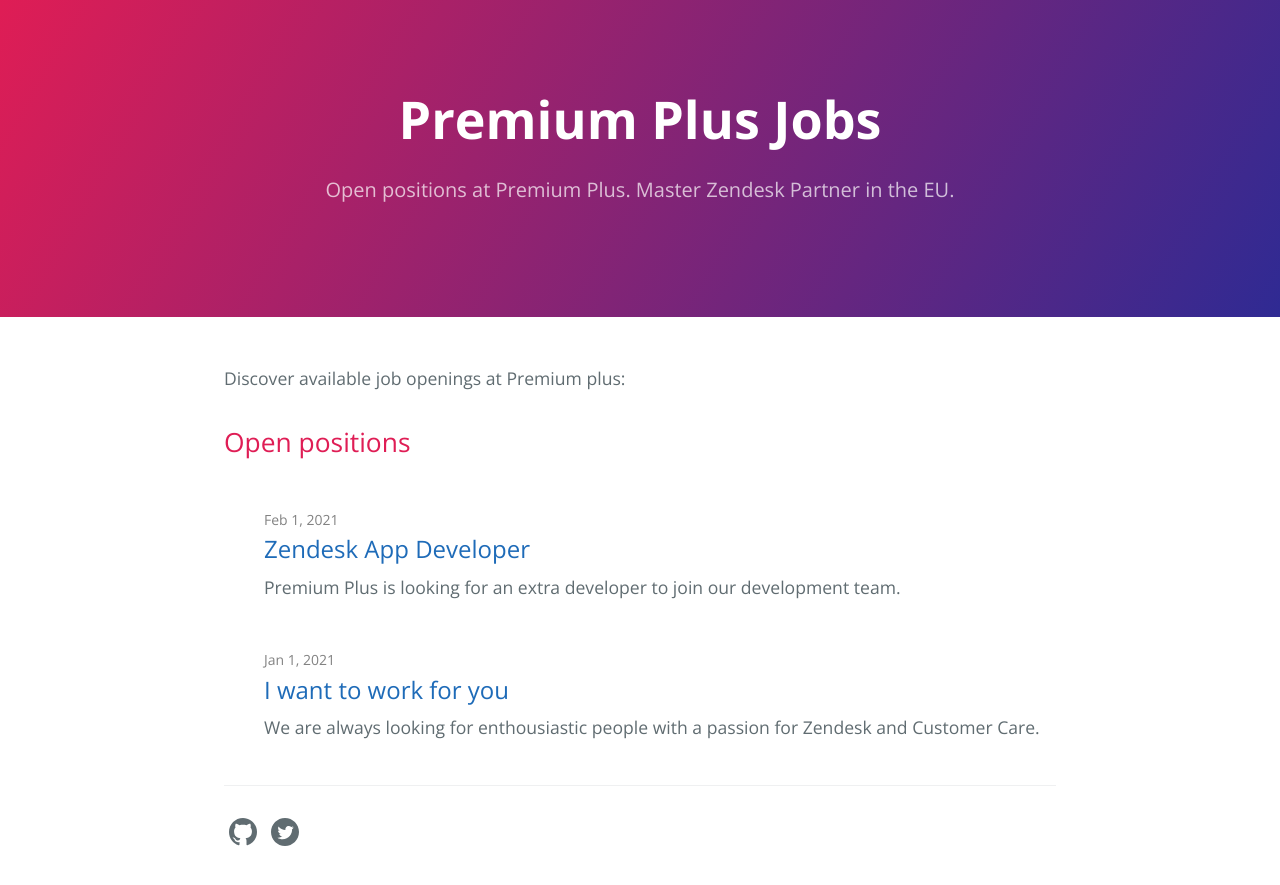
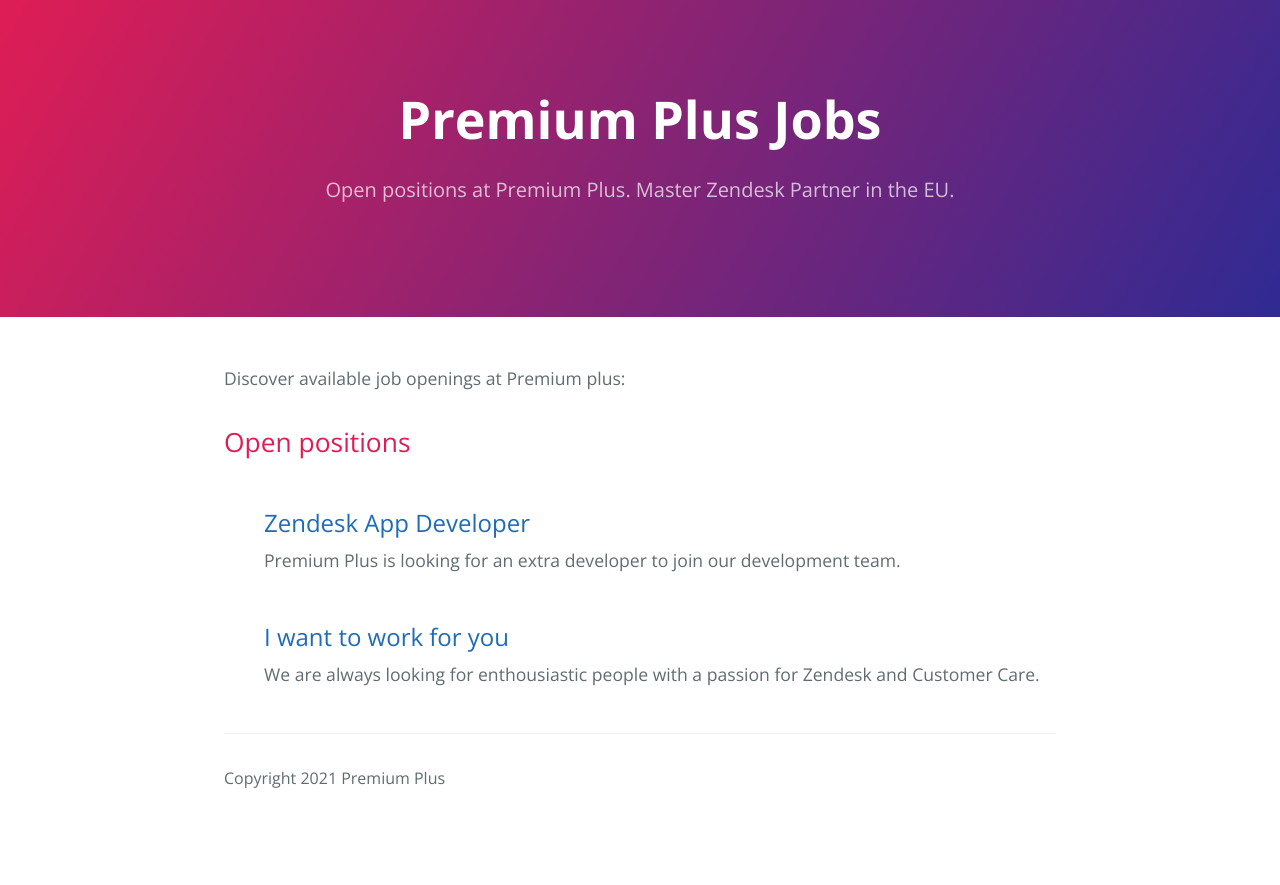
Before and after one commit to premium-plus-io/jobs, a Jekyll site: the page built from index.md, in a window 1280 px wide. Shown: the top 885 px of the page. Built offline with Jekyll 4.4.1, drawn with Linux system fonts in a browser that asks for light colours.

Commit message:
Remove clutter

```diff
--- a/_layouts/default.html
+++ b/_layouts/default.html
@@ -40,7 +40,7 @@
     <link rel="alternate" type="application/rss+xml" title="{{ site.title | escape }}" href="{{ "/feed.xml" | absolute_url }}">
     {% endif %}
 
-    <link rel="shortcut icon" href="{{ "/favicon.ico" | absolute_url }}">
+    <link rel="shortcut icon" href="{{ "/favicon.png" | absolute_url }}">
 
     <meta name="robots" content="noarchive">
 
@@ -121,41 +121,7 @@
             {{ content }}
 
             <footer class="site-footer">
-                <!-- SVG icons from https://iconmonstr.com -->
-
-                <!-- Github icon -->
-                <span class="my-span-icon">
-                    <a href="{{ site.github.owner_url }}" aria-label="{{ site.github.owner_name }}'s GitHub" title="{{ site.github.owner_name }}'s GitHub">
-                        <svg class="my-svg-icon" xmlns="http://www.w3.org/2000/svg" width="24" height="24" viewBox="0 0 24 24"><path d="M12 0c-6.626 0-12 5.373-12 12 0 5.302 3.438 9.8 8.207 11.387.599.111.793-.261.793-.577v-2.234c-3.338.726-4.033-1.416-4.033-1.416-.546-1.387-1.333-1.756-1.333-1.756-1.089-.745.083-.729.083-.729 1.205.084 1.839 1.237 1.839 1.237 1.07 1.834 2.807 1.304 3.492.997.107-.775.418-1.305.762-1.604-2.665-.305-5.467-1.334-5.467-5.931 0-1.311.469-2.381 1.236-3.221-.124-.303-.535-1.524.117-3.176 0 0 1.008-.322 3.301 1.23.957-.266 1.983-.399 3.003-.404 1.02.005 2.047.138 3.006.404 2.291-1.552 3.297-1.23 3.297-1.23.653 1.653.242 2.874.118 3.176.77.84 1.235 1.911 1.235 3.221 0 4.609-2.807 5.624-5.479 5.921.43.372.823 1.102.823 2.222v3.293c0 .319.192.694.801.576 4.765-1.589 8.199-6.086 8.199-11.386 0-6.627-5.373-12-12-12z"/></svg>
-                    </a>
-                </span>
-
-                <!-- Twitter icon -->
-                <span class="my-span-icon">
-                    <a href="https://twitter.com/{{ site.twitter.username }}" aria-label="{{ site.github.owner_name }}'s Twitter" title="{{ site.github.owner_name }}'s Twitter">
-                        <svg class="my-svg-icon" xmlns="http://www.w3.org/2000/svg" width="24" height="24" viewBox="0 0 24 24"><path d="M12 0c-6.627 0-12 5.373-12 12s5.373 12 12 12 12-5.373 12-12-5.373-12-12-12zm6.066 9.645c.183 4.04-2.83 8.544-8.164 8.544-1.622 0-3.131-.476-4.402-1.291 1.524.18 3.045-.244 4.252-1.189-1.256-.023-2.317-.854-2.684-1.995.451.086.895.061 1.298-.049-1.381-.278-2.335-1.522-2.304-2.853.388.215.83.344 1.301.359-1.279-.855-1.641-2.544-.889-3.835 1.416 1.738 3.533 2.881 5.92 3.001-.419-1.796.944-3.527 2.799-3.527.825 0 1.572.349 2.096.907.654-.128 1.27-.368 1.824-.697-.215.671-.67 1.233-1.263 1.589.581-.07 1.135-.224 1.649-.453-.384.578-.87 1.084-1.433 1.489z"/></svg>
-                    </a>
-                </span>
-
-                <!-- RSS icon -->
-                {% if site.plugins contains "jekyll-feed" %}
-                <span class="my-span-icon">
-                    <a href="{{ "/feed.xml" | absolute_url }}" aria-label="RSS feed" title="{{ site.github.owner_name }}'s RSS feed">
-                        <svg class="my-svg-icon" xmlns="http://www.w3.org/2000/svg" width="24" height="24" viewBox="0 0 24 24"><path d="M12 0c-6.627 0-12 5.373-12 12s5.373 12 12 12 12-5.373 12-12-5.373-12-12-12zm-3.374 17c-.897 0-1.626-.727-1.626-1.624s.729-1.624 1.626-1.624 1.626.727 1.626 1.624-.729 1.624-1.626 1.624zm3.885 0c-.03-3.022-2.485-5.474-5.511-5.504v-2.406c4.361.03 7.889 3.555 7.92 7.91h-2.409zm4.081 0c-.016-5.297-4.303-9.571-9.592-9.594v-2.406c6.623.023 11.985 5.384 12 12h-2.408z"/></svg>
-                    </a>
-                </span>
-                {% endif %}
-
-                <!-- Contact icon -->
-                {% assign contact_page = site.pages | where: "path", "contact.md" | first %}
-                {% if contact_page.title %}
-                <span class="my-span-icon">
-                    <a href="{{ contact_page.url | absolute_url }}" aria-label="Contact" title="Contact {{ site.github.owner_name }}">
-                        <svg class="my-svg-icon" xmlns="http://www.w3.org/2000/svg" width="24" height="24" viewBox="0 0 24 24"><path d="M12 .02c-6.627 0-12 5.373-12 12s5.373 12 12 12 12-5.373 12-12-5.373-12-12-12zm6.99 6.98l-6.99 5.666-6.991-5.666h13.981zm.01 10h-14v-8.505l7 5.673 7-5.672v8.504z"/></svg>
-                    </a>
-                </span>
-                {% endif %}
-
+            Copyright 2021 Premium Plus
             </footer>
         </section>
 
--- a/_layouts/home.html
+++ b/_layouts/home.html
@@ -14,9 +14,6 @@
     {% for post in site.posts %}
       <li>
 
-        {% assign date_format = site.cayman-blog.date_format | default: "%b %-d, %Y" %}
-        <span class="post-meta">{{ post.date | date: date_format }}</span>
-
         <h2>
           <a class="post-link" href="{{ post.url | absolute_url }}" title="{{ post.title }}">{{ post.title | escape }}</a>
         </h2>
```
Also changed, not shown: README.md (deleted), favicon.ico (deleted), favicon.png (added).
